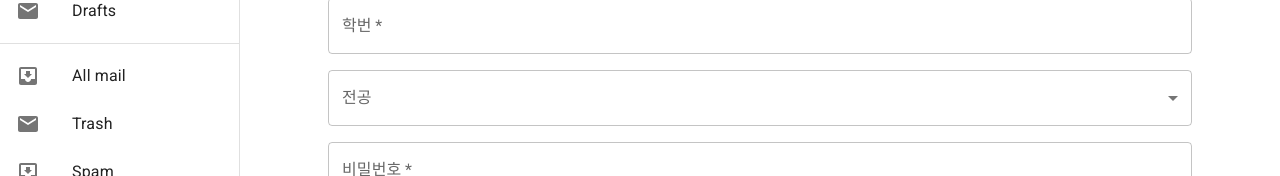
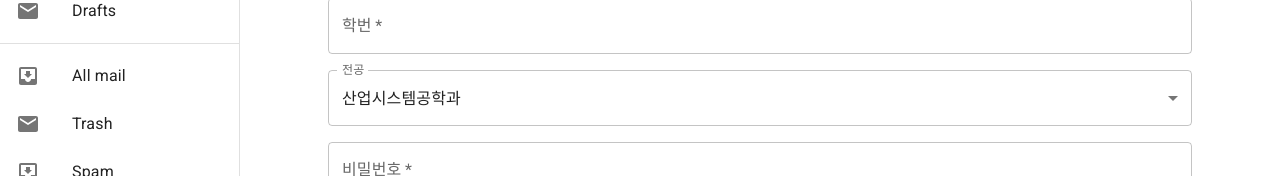
Before and after one commit to CSID-DGU/2023-2-OSSProj-TurtleNeck-9, a React app in the folder frontend/: page /signup in a window 1280 px wide. Shown: the part 230-406 px from the top of the page. Built offline with nearby package versions, Linux system fonts and the light colour scheme.

Commit message:
feat: add password handler

```diff
--- a/frontend/src/pages/signup/index.tsx
+++ b/frontend/src/pages/signup/index.tsx
@@ -16,9 +16,10 @@ import ResponsiveDrawer from '../../components/ResponsiveDrawer';
 import { useSignupMutation } from '../../query/auth';
 
 const Signup = () => {
-  const [majorId, setMajorId] = useState<number>();
+  const [majorId, setMajorId] = useState<number>(1);
   const { mutate: signup } = useSignupMutation();
   const [username, setUsername] = useState('');
+  const [password, setPassword] = useState('');
   const [studentId, setStudentId] = useState<number>();
   const handleMajorSelectChange = (e: SelectChangeEvent) => {
     const value = e.target.value;
@@ -33,6 +34,11 @@ const Signup = () => {
     const value = e.target.value;
     setStudentId(Number(value));
   };
+  const handlePasswordChange: ChangeEventHandler<HTMLInputElement> = (e) => {
+    const value = e.target.value;
+    setPassword(value);
+  };
+
   return (
     <Container>
       <ResponsiveDrawer>
@@ -73,7 +79,7 @@ const Signup = () => {
                   <Select
                     labelId="demo-simple-select-label"
                     id="demo-simple-select"
-                    value={majorId}
+                    value={String(majorId)}
                     label="Age"
                     onChange={handleMajorSelectChange}
                   >
@@ -93,6 +99,8 @@ const Signup = () => {
                   type="password"
                   id="password"
                   autoComplete="current-password"
+                  value={password}
+                  onChange={handlePasswordChange}
                 />
               </Grid>
             </Grid>
```
